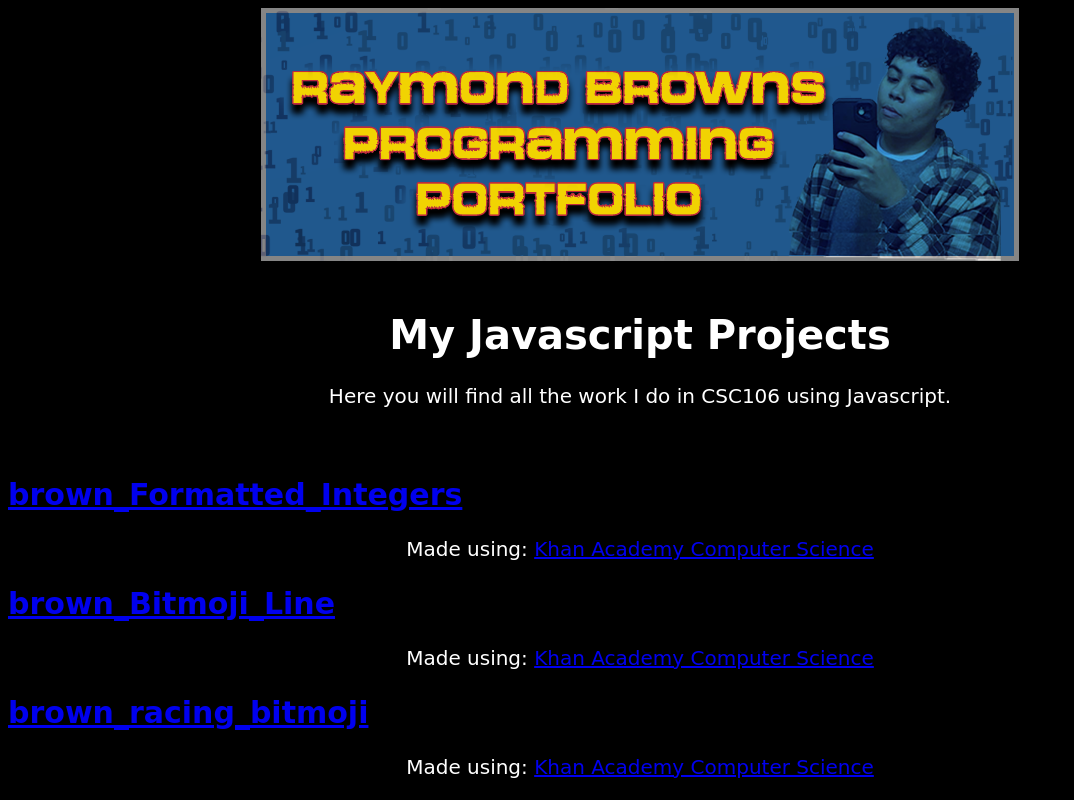
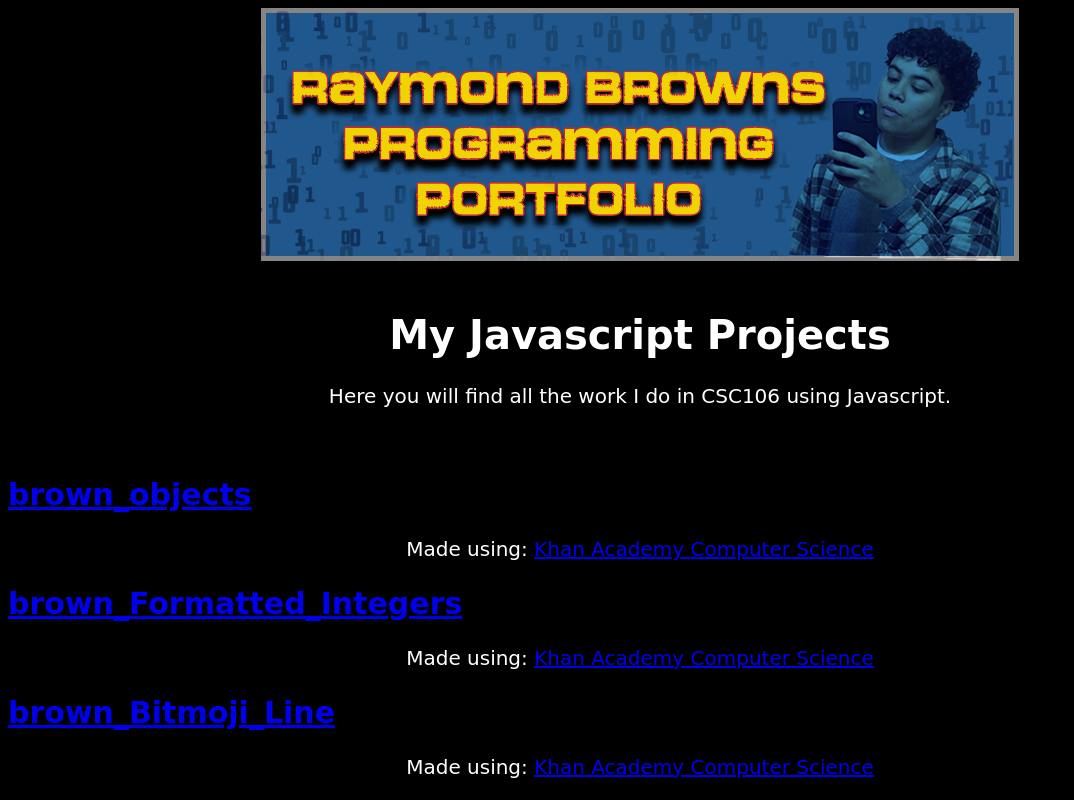
Before and after one commit to rb221970/raym0ndb.github.io, a plain HTML site: page javascript.html in a window 1280 px wide. Shown: the top 800 px of the page, without its empty margins (0-1074 px from the left). Drawn offline with Linux system fonts and the light colour scheme; a script that the page names is missing; a web font is replaced by a local one.

Commit message:
Update javascript.html

```diff
--- a/javascript.html
+++ b/javascript.html
@@ -19,6 +19,7 @@
         <p style="text-align:center;"> Here you will find all the work I do in CSC106 using Javascript. <br>
         </p><br>
 
+            <h2><a href="https://www.khanacademy.org/computer-programming/brown_objects/5788134741688320">brown_objects</a></h2><script src="https://www.khanacademy.org/computer-programming/brown_objects/5788134741688320/embed.js?editor=yes&buttons=yes&author=yes&embed=yes"></script><p>Made using: <a href="http://www.khanacademy.org/computer-programming">Khan Academy Computer Science</a></p>
 
             <h2><a href="https://www.khanacademy.org/computer-programming/brown_formatted_integers/5737487726067712">brown_Formatted_Integers</a></h2><script src="https://www.khanacademy.org/computer-programming/brown_formatted_integers/5737487726067712/embed.js?editor=yes&buttons=yes&author=yes&embed=yes"></script><p>Made using: <a href="http://www.khanacademy.org/computer-programming">Khan Academy Computer Science</a></p>
 
```
